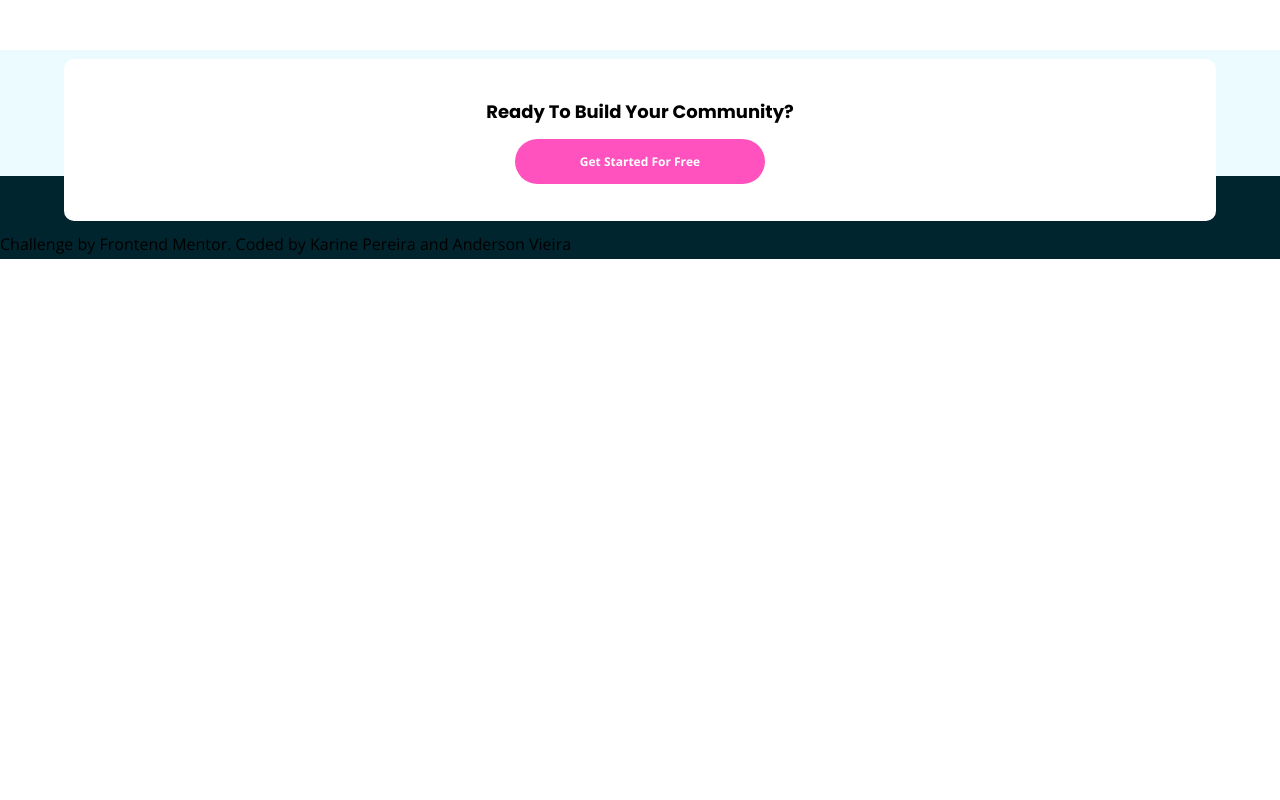
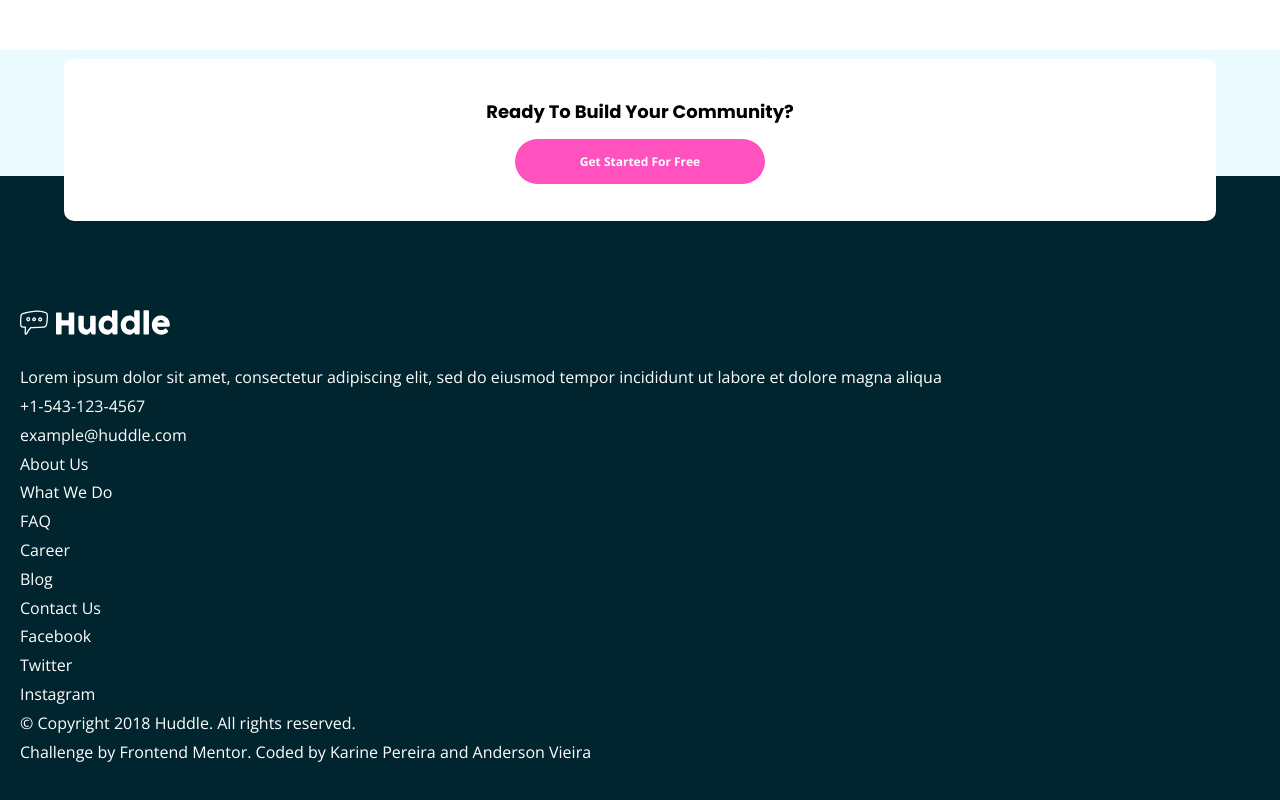
Before and after one commit to devkarine/huddle-landingpage-web-site, a plain HTML site: page index.html in a window 1280 px wide. Shown: the part 3471-4271 px from the top of the page. Before the commit the page ends 3730 px from the top, so only its background shows below. Drawn offline with nearby package versions, Linux system fonts and the light colour scheme.

Commit message:
feat: add footer

```diff
--- a/index.html
+++ b/index.html
@@ -111,9 +111,6 @@
                 </p>
               </div>
             </div>
-
-
-
           </div>
         </section>
         <section class="invitation">
@@ -126,6 +123,38 @@
         </section>
         <footer>
           <div class="container">
+            <div class="footer-content">
+              <div class="footer-content-header">
+                <a href="#" class="logo-footer">
+                  <img src="/src/images/logo.svg" alt="Huddle">
+                </a>
+              </div>
+              <div class="footer-content-localization">
+                <p>Lorem ipsum dolor sit amet, consectetur adipiscing elit, sed do eiusmod tempor incididunt ut labore et dolore magna aliqua</p>
+              </div>
+              <div class="footer-content-phone">
+                <p>+1-543-123-4567</p>
+              </div>
+              <div class="footer-content-email">
+                <p>example@huddle.com</p>
+              </div>
+              <div class="footer-content-menu">
+                <ul class="footer-menu-list">
+                  <li class="footer-menu-item"><a href="#">About Us</a></li>
+                  <li class="footer-menu-item"><a href="#">What We Do</a></li>
+                  <li class="footer-menu-item"><a href="#">FAQ</a></li>
+                  <li class="footer-menu-item"><a href="#">Career</a></li>
+                  <li class="footer-menu-item"><a href="#">Blog</a></li>
+                  <li class="footer-menu-item"><a href="#">Contact Us</a></li>
+                </ul>
+                <ul class="footer-social-links">
+                  <li class="footer-social-links-item"><a href="#">Facebook</a></li>
+                  <li class="footer-social-links-item"><a href="#">Twitter</a></li>
+                  <li class="footer-social-links-item"><a href="#">Instagram</a></li>
+                </ul>
+                <p>&copy; Copyright 2018 Huddle. All rights reserved.</p>
+              </div>
+            </div>
             <p class="attribution">
               Challenge by <a href="https://www.frontendmentor.io?ref=challenge" target="_blank">Frontend Mentor</a>.
               Coded by <a href="#">Karine Pereira</a> and <a href="#">Anderson Vieira</a>
--- a/src/css/mobile.css
+++ b/src/css/mobile.css
@@ -182,10 +182,22 @@ nav .btn-try:hover {
 
 
 }
-
-
 footer .container{
   background-color: var(--footer);
   width: 100%;
+  padding: 8rem 2rem;
+  color: white;
+}
 
+footer img {
+  width: 15rem;
+  filter: brightness(0) invert(100) sepia(0) saturate(0);
 }
+
+footer .footer-content {
+  bottom: 20rem;
+}
+
+.footer-content-header {
+  margin-bottom: 2rem;
+}
```
